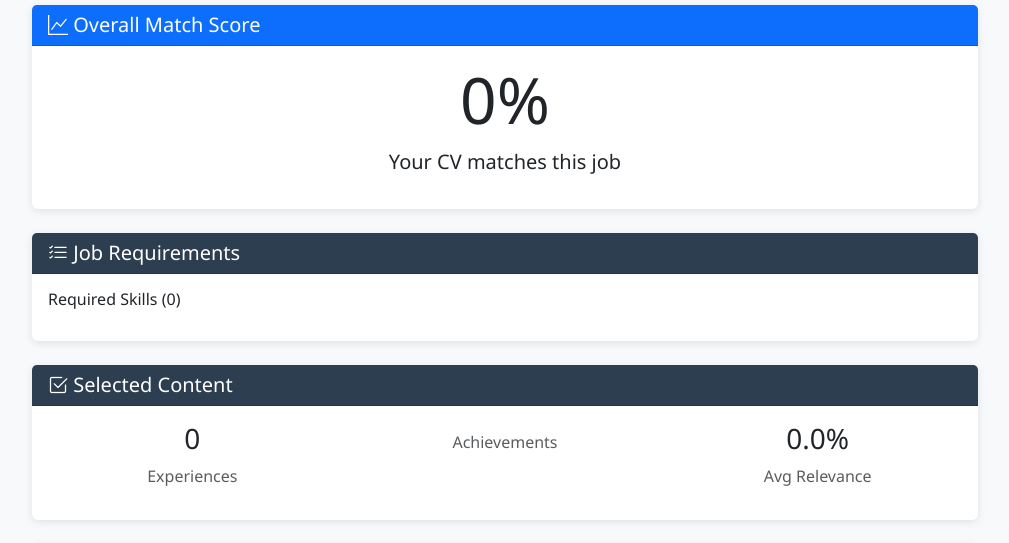
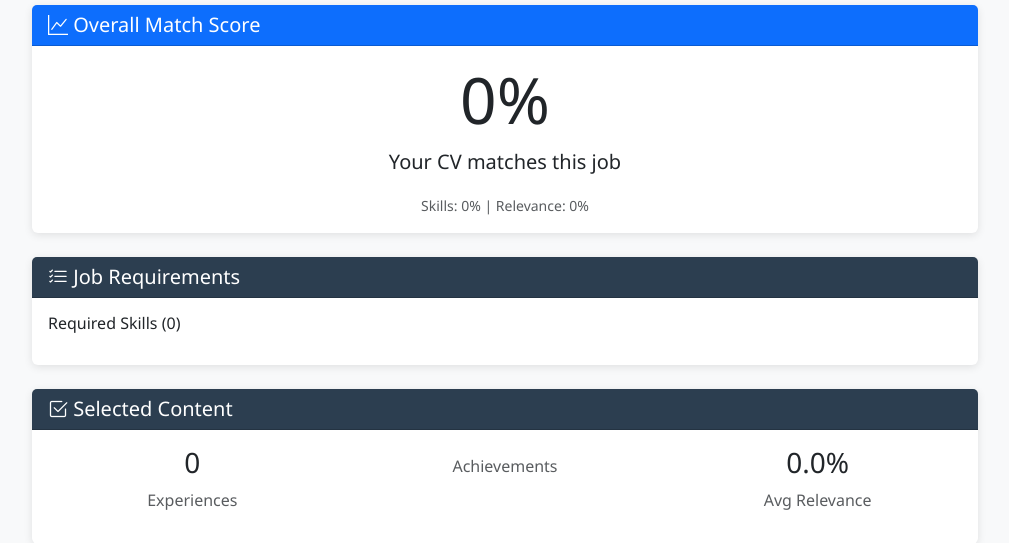
Before and after one commit to tzetze/cvforge, a Flask app: template templates/web/generate/analyze.html in a window 1280 px wide. Shown: the part 167-710 px from the top of the page, without its empty margins (135-1144 px from the left). Run offline with Flask 3, Linux system fonts and the light colour scheme; the template is opened without the code that fills it, so the values that code supplies are empty.

Commit message:
fix: use correct job_match_summary keys
- job_match_summary doesn't have 'overall_match' key
- Calculate overall match from skill_match_rate and average_score
- Update both route and template to use correct keys
- Use weighted average: 60% skills, 40% relevance

Resolves: KeyError 'overall_match'

```diff
--- a/templates/web/generate/analyze.html
+++ b/templates/web/generate/analyze.html
@@ -13,9 +13,15 @@
                 <h5 class="mb-0"><i class="bi bi-graph-up"></i> Overall Match Score</h5>
             </div>
             <div class="card-body text-center">
-                <h1 class="display-3">{{ "%.0f"|format(selected_content.job_match_summary['overall_match'] * 100) }}%
-                </h1>
+                {% set skill_match = selected_content.job_match_summary.get('skill_match_rate', 0) %}
+                {% set avg_score = selected_content.job_match_summary.get('average_score', 0) %}
+                {% set overall_match = (skill_match * 0.6 + avg_score * 0.4) * 100 %}
+                <h1 class="display-3">{{ "%.0f"|format(overall_match) }}%</h1>
                 <p class="lead">Your CV matches this job</p>
+                <small class="text-muted">
+                    Skills: {{ "%.0f"|format(skill_match * 100) }}% |
+                    Relevance: {{ "%.0f"|format(avg_score * 100) }}%
+                </small>
             </div>
         </div>
 
```
Also changed, not shown: web/routes/generate.py (+9 -1 lines).
